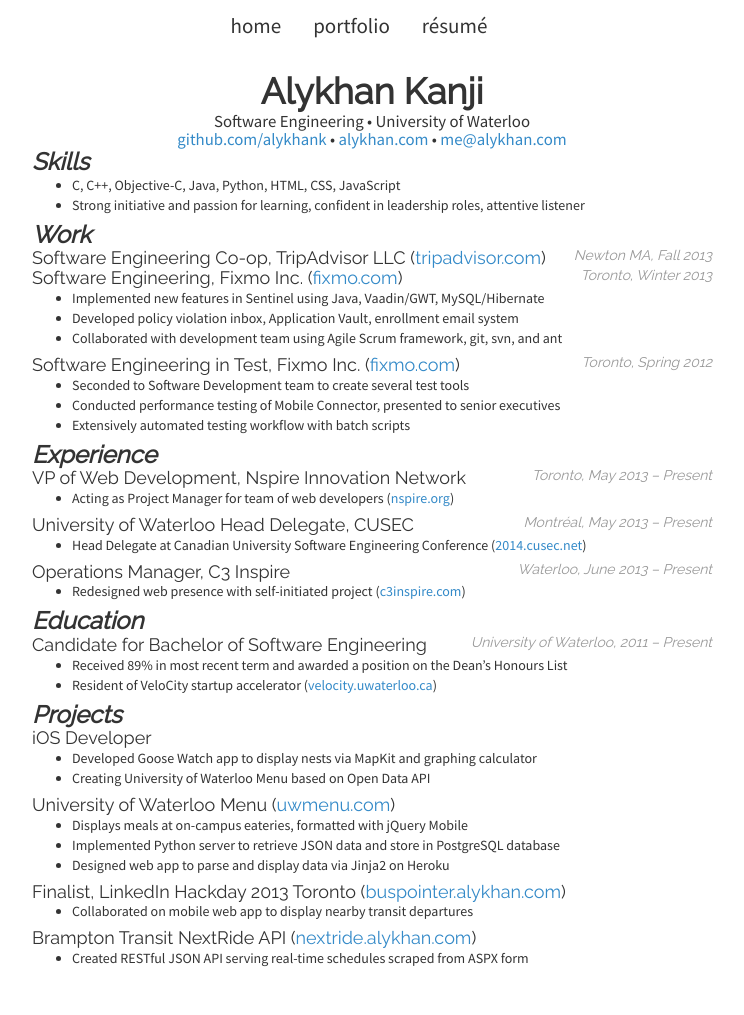
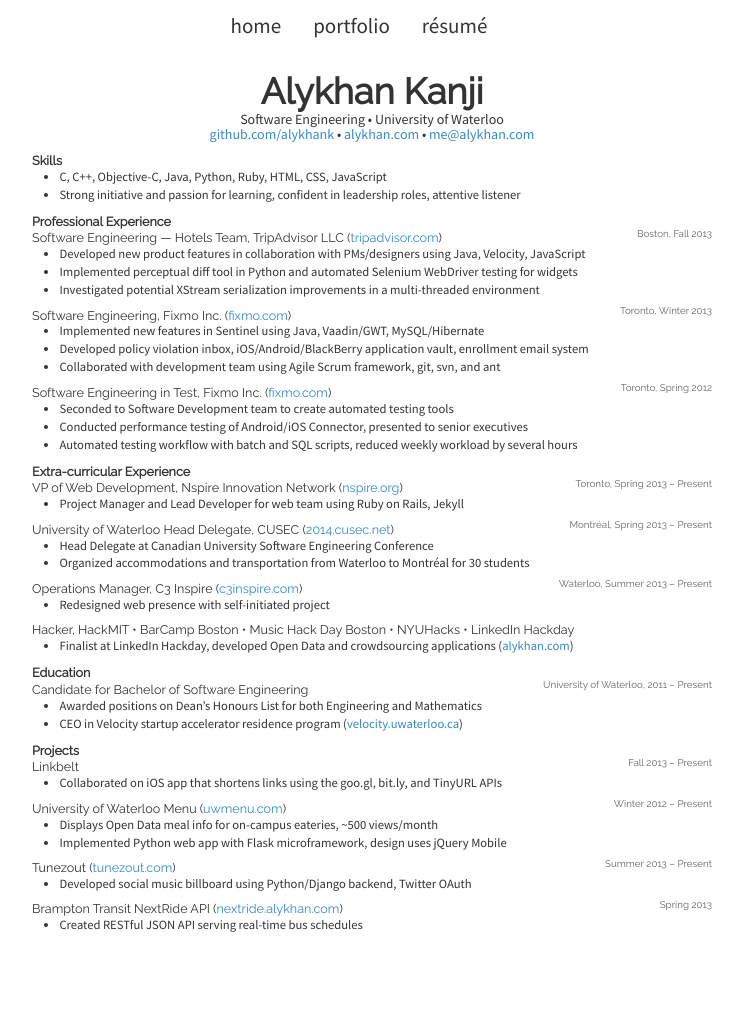
Before and after one commit to alykhank/alykhank.github.io, a Jekyll site: the page built from resume.html, in a window 1280 px wide. Shown: the whole page, without its empty margins (268-1012 px from the left). Built offline with Jekyll 4.4.1, drawn with Linux system fonts in a browser that asks for light colours; nearby versions of some CDN libraries; Markdown is read by kramdown in place of the engine named in the settings; comment, search, counter and statistics services are not loaded; after the commit the page ends 981 px from its top, so only the background shows below that.

Commit message:
Update résumé content and styles

```diff
--- a/css/resume.css
+++ b/css/resume.css
@@ -4,37 +4,40 @@
 	max-width: 760px;
 	margin: auto;
 }
-.resume h1, h3, h4, h5, h6 {
+.resume h1, .resume h3, .resume h4, .resume h5, .resume h6 {
 	font-family: 'Raleway', 'Helvetica Neue', Helvetica, Arial, sans-serif;
 }
-.resume h1, h2 {
+.resume h1, .resume h2 {
 	text-align: center;
 }
 .resume h1 {
 	margin-bottom: 0;
 	font-weight: bold;
 }
-.resume h2, h3, h4, h5 {
+.resume h2, .resume h5 {
 	margin: 0;
 }
 .resume h2 {
-	font-size: 1.2em;
+	font-size: 1em;
 	font-family: 'Source Sans Pro', 'Helvetica Neue', Helvetica, Arial, sans-serif;
 	font-weight: normal;
 }
 .resume h3 {
-	font-style: italic;
-	font-weight: bold;
+	margin: 0.9em 0 0 0;
+	font-weight: bolder;
+	font-size: 0.9em;
 }
 .resume h4 {
+	margin: 0.2em 0 0 0;
 	float: left;
 	font-weight: normal;
+	font-size: 0.9em;
 }
 .resume h5 {
 	float: right;
-	font-style: italic;
 	font-weight: normal;
-	color: #999;
+	color: #666;
+	font-size: 0.7em;
 }
 .resume a {
 	color: #348ac8;
@@ -44,18 +47,15 @@
 	margin-top: 0;
 	margin-bottom: 0.5em;
 }
-.resume hr {
-	border: 0;
-	height: 1px;
-	background: #ccc;
-	margin-top: 0;
-}
 .resume li {
 	clear: both;
 	font-family: 'Source Sans Pro', Helvetica, Arial, sans-serif;
+	font-size: 0.9em;
+	margin-left: -1em;
 }
 @media print {
 	.resume {
+		margin-top: -1.8em;
 		width: 95%;
 	}
 }
--- a/resume.html
+++ b/resume.html
@@ -13,15 +13,21 @@
 <h3 id="skills">Skills</h3>
 
 <ul>
-<li>C, C++, Objective-C, Java, Python, HTML, CSS, JavaScript</li>
+<li>C, C++, Objective-C, Java, Python, Ruby, HTML, CSS, JavaScript</li>
 <li>Strong initiative and passion for learning, confident in leadership roles, attentive listener</li>
 </ul>
 
-<h3 id="work">Work</h3>
+<h3 id="professionalexperience">Professional Experience</h3>
 
-<h4 id="softwareengineeringco-optripadvisorllctripadvisor.com">Software Engineering Co-op, TripAdvisor LLC (<a href="http://tripadvisor.com">tripadvisor.com</a>)</h4>
+<h4 id="softwareengineeringhotelsteamtripadvisorllctripadvisor.com">Software Engineering — Hotels Team, TripAdvisor LLC (<a href="http://tripadvisor.com">tripadvisor.com</a>)</h4>
 
-<h5 id="newtonmafall2013">Newton MA, Fall 2013</h5>
+<h5 id="bostonfall2013">Boston, Fall 2013</h5>
+
+<ul>
+<li>Developed new product features in collaboration with PMs/designers using Java, Velocity, JavaScript</li>
+<li>Implemented perceptual diff tool in Python and automated Selenium WebDriver testing for widgets</li>
+<li>Investigated potential XStream serialization improvements in a multi-threaded environment</li>
+</ul>
 
 <h4 id="softwareengineeringfixmoinc.fixmo.com">Software Engineering, Fixmo Inc. (<a href="http://fixmo.com">fixmo.com</a>)</h4>
 
@@ -29,7 +35,7 @@
 
 <ul>
 <li>Implemented new features in Sentinel using Java, Vaadin/GWT, MySQL/Hibernate</li>
-<li>Developed policy violation inbox, Application Vault, enrollment email system</li>
+<li>Developed policy violation inbox, iOS/Android/BlackBerry application vault, enrollment email system</li>
 <li>Collaborated with development team using Agile Scrum framework, git, svn, and ant</li>
 </ul>
 
@@ -38,35 +44,42 @@
 <h5 id="torontospring2012">Toronto, Spring 2012</h5>
 
 <ul>
-<li>Seconded to Software Development team to create several test tools</li>
-<li>Conducted performance testing of Mobile Connector, presented to senior executives</li>
-<li>Extensively automated testing workflow with batch scripts</li>
+<li>Seconded to Software Development team to create automated testing tools</li>
+<li>Conducted performance testing of Android/iOS Connector, presented to senior executives</li>
+<li>Automated testing workflow with batch and SQL scripts, reduced weekly workload by several hours</li>
 </ul>
 
-<h3 id="experience">Experience</h3>
+<h3 id="extra-curricularexperience">Extra-curricular Experience</h3>
 
-<h4 id="vpofwebdevelopmentnspireinnovationnetwork">VP of Web Development, Nspire Innovation Network</h4>
+<h4 id="vpofwebdevelopmentnspireinnovationnetworknspire.org">VP of Web Development, Nspire Innovation Network (<a href="http://nspire.org">nspire.org</a>)</h4>
 
-<h5 id="torontomay2013--present">Toronto, May 2013 &#8211; Present</h5>
+<h5 id="torontospring2013--present">Toronto, Spring 2013 &#8211; Present</h5>
 
 <ul>
-<li>Acting as Project Manager for team of web developers (<a href="http://nspire.org">nspire.org</a>)</li>
+<li>Project Manager and Lead Developer for web team using Ruby on Rails, Jekyll</li>
 </ul>
 
-<h4 id="universityofwaterlooheaddelegatecusec">University of Waterloo Head Delegate, CUSEC</h4>
+<h4 id="universityofwaterlooheaddelegatecusec2014.cusec.net">University of Waterloo Head Delegate, CUSEC (<a href="http://2014.cusec.net">2014.cusec.net</a>)</h4>
 
-<h5 id="montreacutealmay2013--present">Montr&eacute;al, May 2013 &#8211; Present</h5>
+<h5 id="montreacutealspring2013--present">Montr&eacute;al, Spring 2013 &#8211; Present</h5>
 
 <ul>
-<li>Head Delegate at Canadian University Software Engineering Conference (<a href="http://2014.cusec.net">2014.cusec.net</a>)</li>
+<li>Head Delegate at Canadian University Software Engineering Conference</li>
+<li>Organized accommodations and transportation from Waterloo to Montréal for 30 students</li>
 </ul>
 
-<h4 id="operationsmanagerc3inspire">Operations Manager, C3 Inspire</h4>
+<h4 id="operationsmanagerc3inspirec3inspire.com">Operations Manager, C3 Inspire (<a href="http://c3inspire.com">c3inspire.com</a>)</h4>
 
-<h5 id="waterloojune2013--present">Waterloo, June 2013 &#8211; Present</h5>
+<h5 id="waterloosummer2013--present">Waterloo, Summer 2013 &#8211; Present</h5>
 
 <ul>
-<li>Redesigned web presence with self-initiated project (<a href="http://c3inspire.com">c3inspire.com</a>)</li>
+<li>Redesigned web presence with self-initiated project</li>
+</ul>
+
+<h4 id="hackerhackmitbarcampbostonmusichackdaybostonnyuhackslinkedinhackday">Hacker, HackMIT • BarCamp Boston • Music Hack Day Boston • NYUHacks • LinkedIn Hackday</h4>
+
+<ul>
+<li>Finalist at LinkedIn Hackday, developed Open Data and crowdsourcing applications (<a href="http://alykhan.com/#portfolio">alykhan.com</a>)</li>
 </ul>
 
 <h3 id="education">Education</h3>
@@ -76,36 +89,42 @@
 <h5 id="universityofwaterloo2011--present">University of Waterloo, 2011 &#8211; Present</h5>
 
 <ul>
-<li>Received 89% in most recent term and awarded a position on the Dean&#8217;s Honours List</li>
-<li>Resident of VeloCity startup accelerator (<a href="http://velocity.uwaterloo.ca">velocity.uwaterloo.ca</a>)</li>
+<li>Awarded positions on Dean&#8217;s Honours List for both Engineering and Mathematics</li>
+<li>CEO in Velocity startup accelerator residence program (<a href="http://velocity.uwaterloo.ca">velocity.uwaterloo.ca</a>)</li>
 </ul>
 
 <h3 id="projects">Projects</h3>
 
-<h4 id="iosdeveloper">iOS Developer</h4>
+<h4 id="linkbelt">Linkbelt</h4>
+
+<h5 id="fall2013--present">Fall 2013 &#8211; Present</h5>
 
 <ul>
-<li>Developed Goose Watch app to display nests via MapKit and graphing calculator</li>
-<li>Creating University of Waterloo Menu based on Open Data API</li>
+<li>Collaborated on iOS app that shortens links using the goo.gl, bit.ly, and TinyURL APIs</li>
 </ul>
 
 <h4 id="universityofwaterloomenuuwmenu.com">University of Waterloo Menu (<a href="http://uwmenu.com">uwmenu.com</a>)</h4>
 
+<h5 id="winter2012--present">Winter 2012 &#8211; Present</h5>
+
 <ul>
-<li>Displays meals at on-campus eateries, formatted with jQuery Mobile</li>
-<li>Implemented Python server to retrieve JSON data and store in PostgreSQL database</li>
-<li>Designed web app to parse and display data via Jinja2 on Heroku</li>
+<li>Displays Open Data meal info for on-campus eateries, ~500 views/month</li>
+<li>Implemented Python web app with Flask microframework, design uses jQuery Mobile</li>
 </ul>
 
-<h4 id="finalistlinkedinhackday2013torontobuspointer.alykhan.com">Finalist, LinkedIn Hackday 2013 Toronto (<a href="http://buspointer.alykhan.com">buspointer.alykhan.com</a>)</h4>
+<h4 id="tunezouttunezout.com">Tunezout (<a href="http://tunezout.com">tunezout.com</a>)</h4>
+
+<h5 id="summer2013--present">Summer 2013 &#8211; Present</h5>
 
 <ul>
-<li>Collaborated on mobile web app to display nearby transit departures</li>
+<li>Developed social music billboard using Python/Django backend, Twitter OAuth</li>
 </ul>
 
 <h4 id="bramptontransitnextrideapinextride.alykhan.com">Brampton Transit NextRide API (<a href="http://nextride.alykhan.com">nextride.alykhan.com</a>)</h4>
 
+<h5 id="spring2013">Spring 2013</h5>
+
 <ul>
-<li>Created RESTful JSON API serving real-time schedules scraped from ASPX form</li>
+<li>Created RESTful JSON API serving real-time bus schedules</li>
 </ul>
 </div>
```
